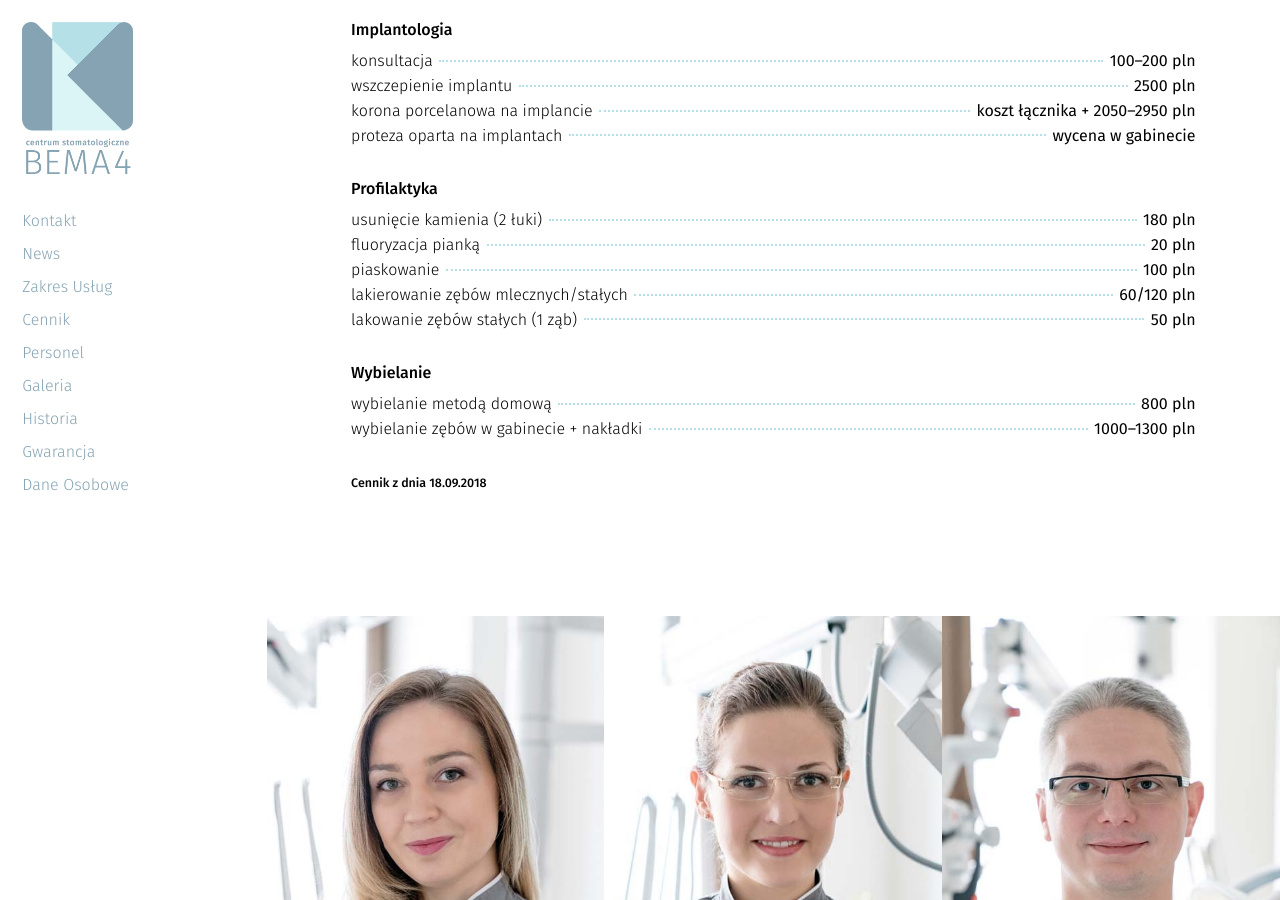
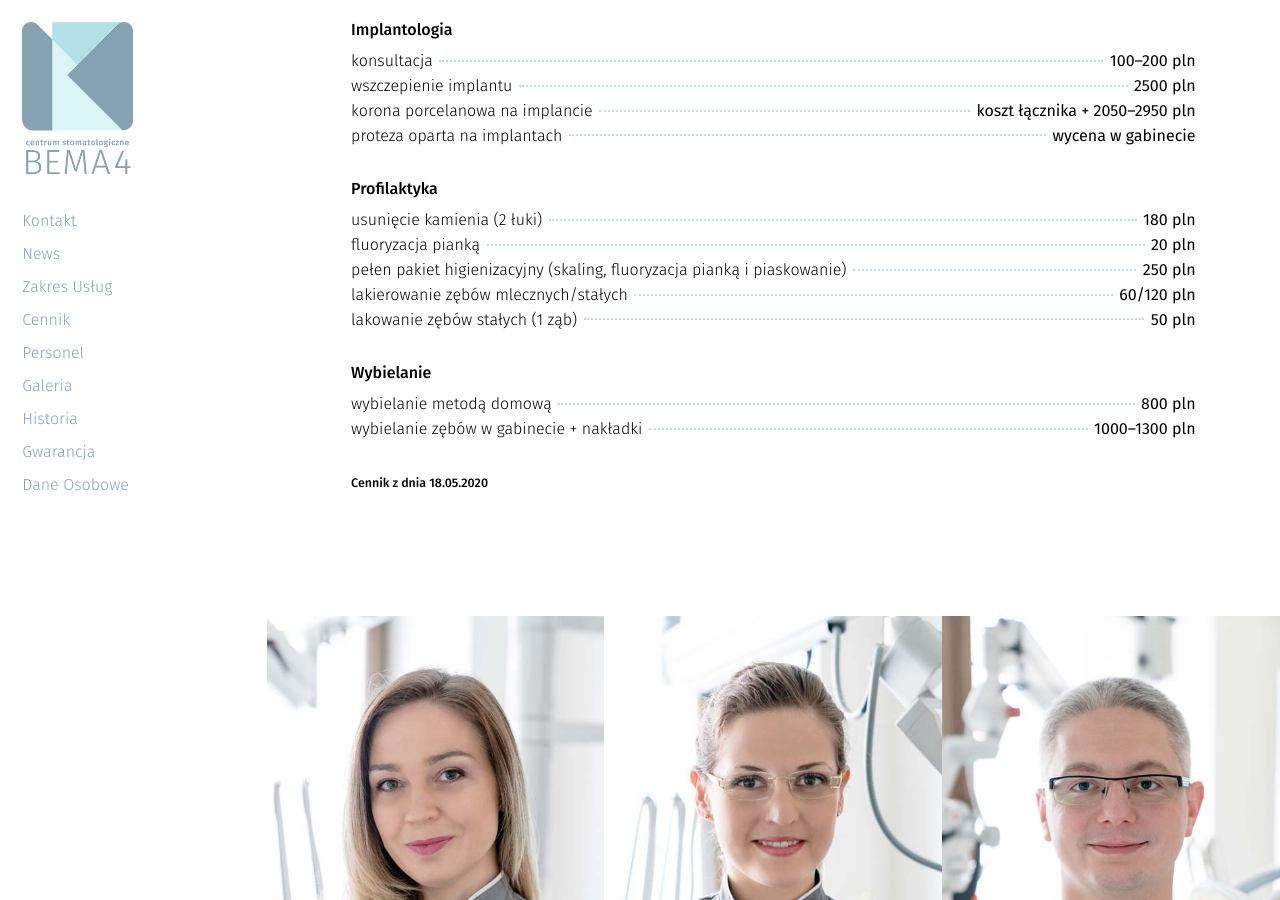
Before and after one commit to CSB4/bema4, a Jekyll site: the page built from index.html, in a window 1280 px wide and 900 px high, scrolled down 3835 px. Built offline with Jekyll 4.4.1, drawn with Linux system fonts in a browser that asks for light colours; nearby versions of some CDN libraries.

Commit message:
aktualizacja cennika (#59)

```diff
--- a/_slides/0000-03-03-cennik.markdown
+++ b/_slides/0000-03-03-cennik.markdown
@@ -83,7 +83,7 @@ published: true
 
 * <span>usunięcie kamienia (2 łuki)</span> <span>180 pln</span>
 * <span>fluoryzacja pianką</span> <span>20 pln</span>
-* <span>piaskowanie</span> <span>100 pln</span>
+* <span>pełen pakiet higienizacyjny (skaling, fluoryzacja pianką i piaskowanie)</span> <span>250 pln</span>
 * <span>lakierowanie zębów mlecznych/stałych</span> <span>60/120 pln</span>
 * <span>lakowanie zębów stałych (1 ząb)</span> <span>50 pln</span>
 
@@ -92,4 +92,4 @@ published: true
 * <span>wybielanie metodą domową</span> <span>800 pln</span>
 * <span>wybielanie zębów w gabinecie + nakładki</span> <span>1000&ndash;1300 pln</span>
 
-<div class="cennik-aktualizacja">Cennik z dnia 18.09.2018</div>
+<div class="cennik-aktualizacja">Cennik z dnia 18.05.2020</div>
```
